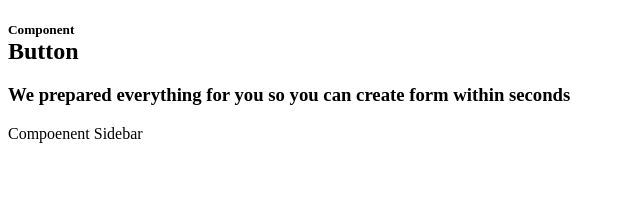
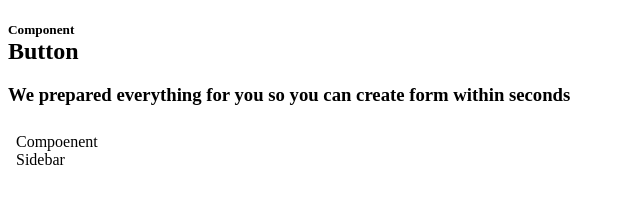
Before and after one commit to Elegant-Org/Elegant-Doc, a Gatsby site: page /components/button in a window 1280 px wide. Shown: the whole page, without its empty margins (0-640 px from the left). Built offline with nearby package versions, Linux system fonts and the light colour scheme; Gatsby itself is replaced by a stand-in of ours; some packages are replaced by stand-ins of ours.

Commit message:
sidebar with condition

```diff
--- a/src/layouts/global-style.css
+++ b/src/layouts/global-style.css
@@ -1,5 +1,5 @@
 body {
-    background: #FAFAFA !important;
+    background: #F1F3F5 !important;
 }
 
 .container-top-bottom--radius:first-child {
--- a/src/templates/docs-template.js
+++ b/src/templates/docs-template.js
@@ -21,14 +21,50 @@ class Template extends Component {
               description={page.frontmatter.description}
             />
             <div>{page.frontmatter.baseline}</div>
-            {page.frontmatter.docType == 'style'? <StyleSidebar/> : ''}
-            {page.frontmatter.docType == 'component'? <ComponentSidebar/> : ''}
-            <div dangerouslySetInnerHTML={{ __html: page.html }} /></div>
+
+            <div style={style.container}>
+
+            {
+              page.frontmatter.docType == 'style' ?
+              <div style={style.containerSidebar}>
+                <StyleSidebar/>
+              </div>
+               : ''
+            }
+
+            {
+              page.frontmatter.docType == 'component' ?
+              <div style={style.containerSidebar}>
+                <ComponentSidebar/>
+              </div>
+               : ''
+            }
+
+
+              <div style={style.containerBody} dangerouslySetInnerHTML={{ __html: page.html }} /></div>
+            </div>
+
         </section>
       </div>
     );
   }
 }
+
+const style = {
+  container: {
+    display: 'flex',
+    flexDirection: 'row'
+  },
+  containerSidebar: {
+    flex: 0,
+    minWidth: 112,
+    padding: 8
+  },
+  containerBody: {
+    flex: 1
+  }
+}
+
 export default Template
 export const pageQuery = graphql`
   query DocsByPath($path: String!) {
```
